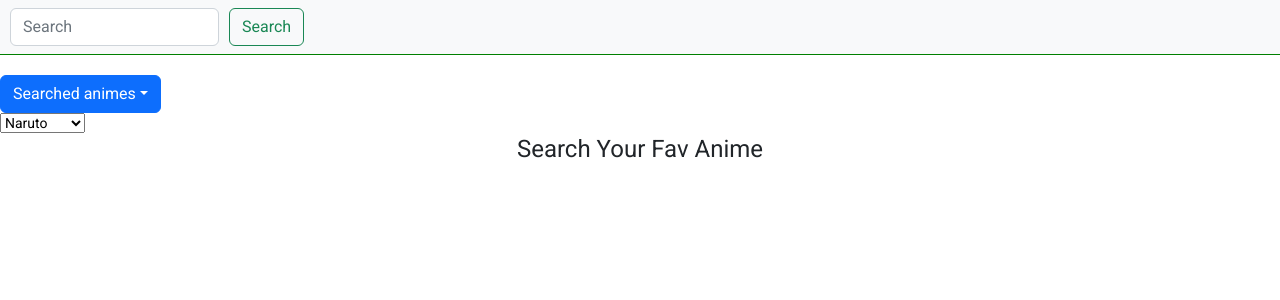
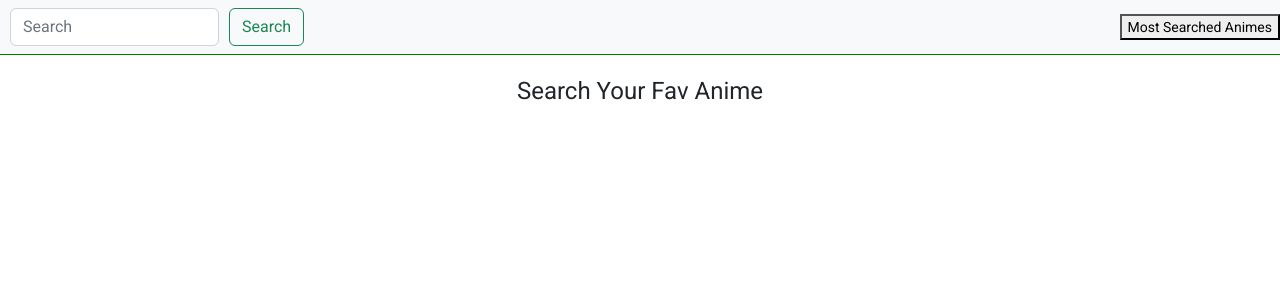
Before and after one commit to NikaBeruashvilii/anime, an Angular app: page / in a window 1280 px wide. Shown: the top 300 px of the page. Built offline with nearby package versions, Linux system fonts and the light colour scheme.

Commit message:
Created Most Searched animes List

```diff
--- a/package.json
+++ b/package.json
@@ -20,7 +20,10 @@
     "@angular/platform-browser": "^14.2.0",
     "@angular/platform-browser-dynamic": "^14.2.0",
     "@angular/router": "^14.2.0",
+    "@popperjs/core": "^2.11.6",
+    "angular-popper": "^2.0.1",
     "bootstrap": "^5.2.3",
+    "jquery": "^3.6.3",
     "popper.js": "^1.16.1",
     "rxjs": "~7.5.0",
     "tslib": "^2.3.0",
--- a/src/app/app.module.ts
+++ b/src/app/app.module.ts
@@ -10,6 +10,8 @@ import { CardsComponent } from './shared_components/cards/cards.component';
 import { BrowserAnimationsModule } from '@angular/platform-browser/animations';
 import { AnimesComponent } from './views/animes/animes.component';
 import { NavigationComponent } from './header/navigation/navigation.component';
+import {MatMenuModule} from '@angular/material/menu';
+
 
 @NgModule({
   declarations: [
@@ -23,7 +25,8 @@ import { NavigationComponent } from './header/navigation/navigation.component';
     AppRoutingModule,
     FormsModule,
     HttpClientModule,
-    BrowserAnimationsModule
+    BrowserAnimationsModule,
+    MatMenuModule
   ],
   providers: [],
   bootstrap: [AppComponent]
--- a/src/app/header/navigation/navigation.component.html
+++ b/src/app/header/navigation/navigation.component.html
@@ -11,36 +11,13 @@
           (click)="onBtnSubmit()"
           class="btn btn-outline-success my-2 my-sm-0 button" type="submit">Search</button>
         </section>
+        <section>
+          <button mat-button [matMenuTriggerFor]="menu">Most Searched Animes</button>
+          <mat-menu #menu="matMenu">
+            <a mat-menu-item>Naruto</a>
+            <a mat-menu-item>One Piece</a>
+            <a mat-menu-item>Bleach</a>
+          </mat-menu>
+        </section>
     </nav>
 </section>
-<!-- <div mdbDropdown class="dropdown">
-  <a
-    class="btn btn-primary dropdown-toggle"
-    role="button"
-    id="dropdownMenuLink"
-    mdbDropdownToggle
-    aria-expanded="false"
-  >
-    Dropdown link
-  </a>
-  <ul mdbDropdownMenu class="dropdown-menu" aria-labelledby="dropdownMenuLink">
-    <li><a class="dropdown-item" href="#">Action</a></li>
-    <li><a class="dropdown-item" href="#">Another action</a></li>
-    <li><a class="dropdown-item" href="#">Something else here</a></li>
-  </ul>
-</div> -->
-<div class="dropdown">
-  <a class="btn btn-primary dropdown-toggle"
-  aria-expanded="false"
-  role="button"
-  >Searched animes</a>
-  <ul class="dropdown-menu">
-    <li><a class="dropdown-item" href="">Naruto</a></li>
-  </ul>
-</div>
-
-  <select>
-      <option value="actual value 1">Naruto</option>
-      <option value="actual value 2">One Piece</option>
-      <option routerLinkActive="active" routerLink="https://api.jikan.moe/v4/anime?q=Bleach&sfw" value="actual value 3">Bleach</option>
-  </select>
```
Also changed, not shown: 1 other file (tests, documents, lock files or other folders).
